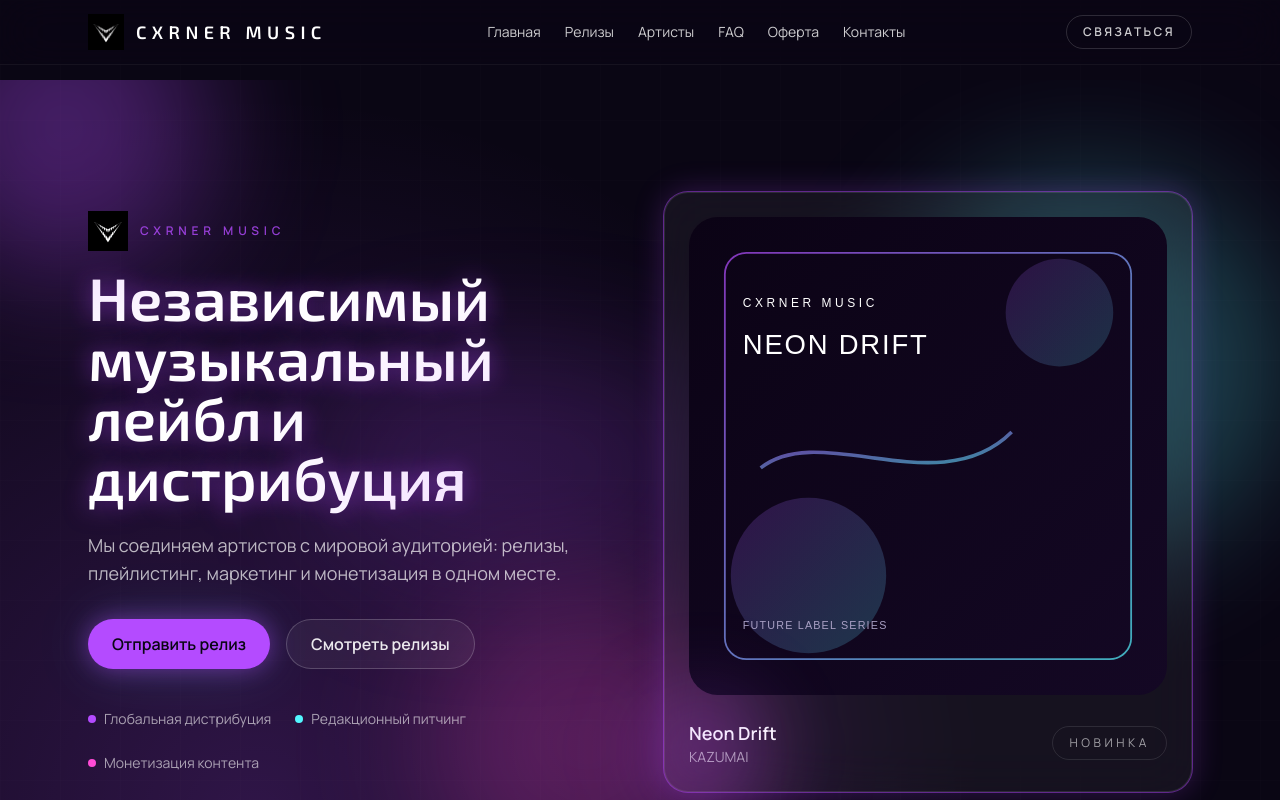
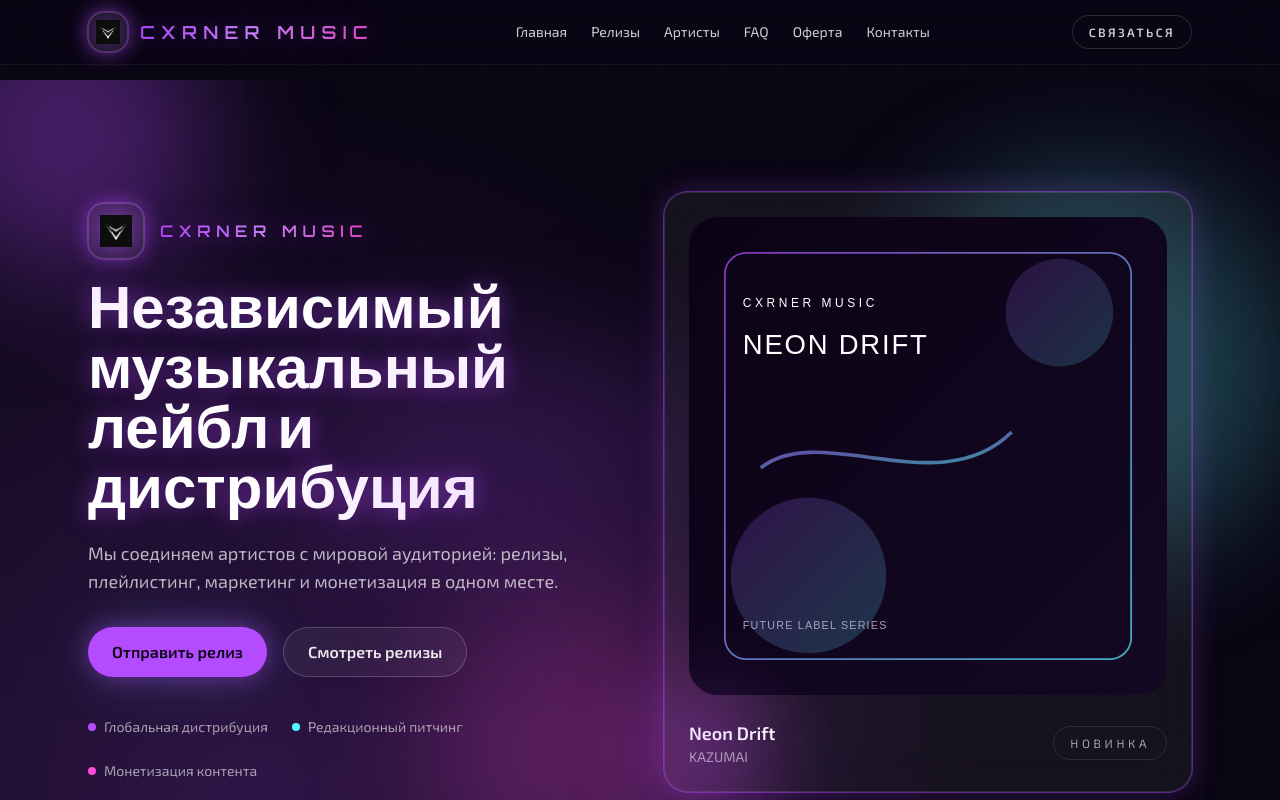
Before and after one commit to kazumaiq/cxrnermusic, a Next.js app: page / in a window 1280 px wide. Shown: the top 800 px of the page. Built offline with nearby package versions, Linux system fonts and the light colour scheme; no server answers.

Commit message:
Polish logo styling and update fonts

```diff
--- a/app/globals.css
+++ b/app/globals.css
@@ -69,8 +69,44 @@ body::before {
     opacity: 1;
   }
 
+  .logo-badge {
+    @apply relative flex items-center justify-center rounded-[16px] bg-white/5 border border-white/15 backdrop-blur-lg transition duration-300;
+    box-shadow: 0 0 0 1px rgba(180, 75, 255, 0.35), 0 0 22px rgba(180, 75, 255, 0.45);
+  }
+
+  .logo-badge::after {
+    content: "";
+    position: absolute;
+    inset: -6px;
+    border-radius: 20px;
+    background: radial-gradient(circle, rgba(180, 75, 255, 0.25), transparent 60%);
+    opacity: 0;
+    transition: opacity 0.3s ease;
+  }
+
+  .logo-badge:hover {
+    transform: translateY(-1px) scale(1.04);
+    box-shadow: 0 0 0 1px rgba(180, 75, 255, 0.55), 0 0 30px rgba(180, 75, 255, 0.6);
+  }
+
+  .logo-badge:hover::after,
+  .logo-badge:focus-visible::after {
+    opacity: 1;
+  }
+
+  .logo-img {
+    @apply object-contain mix-blend-screen;
+    filter: drop-shadow(0 0 12px rgba(180, 75, 255, 0.6));
+  }
+
   .text-glow {
     text-shadow: 0 0 24px rgba(180, 75, 255, 0.55);
+  }
+
+  .brand-text {
+    @apply font-display font-semibold tracking-[0.35em] text-transparent bg-clip-text;
+    background-image: linear-gradient(90deg, rgba(180, 75, 255, 0.95), rgba(210, 139, 255, 0.95), rgba(255, 75, 214, 0.9));
+    text-shadow: 0 0 28px rgba(180, 75, 255, 0.6);
   }
 
   .card-hover {
--- a/app/layout.tsx
+++ b/app/layout.tsx
@@ -1,7 +1,7 @@
 import type { Metadata } from "next";
 import type { ReactNode } from "react";
 import Script from "next/script";
-import { Exo_2, Manrope } from "next/font/google";
+import { Exo_2, Orbitron } from "next/font/google";
 import "./globals.css";
 import Header from "../components/Header";
 import Footer from "../components/Footer";
@@ -9,14 +9,14 @@ import Providers from "./providers";
 
 const SITE_URL = "https://cxrnermusic.vercel.app";
 
-const exo = Exo_2({
-  subsets: ["latin", "cyrillic"],
+const orbitron = Orbitron({
+  subsets: ["latin"],
   weight: ["400", "500", "600", "700"],
   variable: "--font-display",
   display: "swap",
 });
 
-const manrope = Manrope({
+const exo = Exo_2({
   subsets: ["latin", "cyrillic"],
   weight: ["300", "400", "500", "600", "700"],
   variable: "--font-body",
@@ -86,14 +86,14 @@ const jsonLd = {
   "@type": "Organization",
   name: "CXRNER MUSIC",
   url: SITE_URL,
-  logo: `${SITE_URL}/images/logo.png`,
+  logo: `${SITE_URL}/logo.png`,
   email: "cxrner.label@gmail.com",
   sameAs: ["https://t.me/kazumaiq", "https://t.me/moder_cxrner_bot"],
 };
 
 export default function RootLayout({ children }: { children: ReactNode }) {
   return (
-    <html lang="ru" className={`${exo.variable} ${manrope.variable}`}>
+    <html lang="ru" className={`${orbitron.variable} ${exo.variable}`}>
       <body className="min-h-screen bg-night">
         <Script
           id="json-ld-org"
--- a/app/page.tsx
+++ b/app/page.tsx
@@ -24,9 +24,18 @@ export default async function HomePage() {
           <div className="grid items-center gap-12 lg:grid-cols-2">
             <div>
               <Reveal>
-                <div className="flex items-center gap-3 text-xs font-semibold uppercase tracking-[0.4em] text-neon/80">
-                  <Image src="/images/logo.png" alt="Логотип CXRNER MUSIC" width={40} height={40} className="h-10 w-10" />
-                  CXRNER MUSIC
+                <div className="flex items-center gap-4">
+                  <span className="logo-badge h-12 w-12 md:h-14 md:w-14">
+                    <Image
+                      src="/logo.png"
+                      alt="Логотип CXRNER MUSIC"
+                      width={96}
+                      height={96}
+                      className="logo-img h-7 w-7 md:h-8 md:w-8"
+                      priority
+                    />
+                  </span>
+                  <span className="brand-text text-sm sm:text-base">CXRNER MUSIC</span>
                 </div>
               </Reveal>
               <RevealText
--- a/components/Footer.tsx
+++ b/components/Footer.tsx
@@ -8,8 +8,16 @@ export default function Footer() {
       <Container className="flex flex-col gap-6 text-sm text-white/70 md:flex-row md:items-center md:justify-between">
         <div>
           <div className="flex items-center gap-3">
-            <Image src="/images/logo.png" alt="CXRNER MUSIC" width={32} height={32} className="h-8 w-8" />
-            <p className="text-base font-semibold text-white font-display">CXRNER MUSIC</p>
+            <span className="logo-badge h-8 w-8">
+              <Image
+                src="/logo.png"
+                alt="CXRNER MUSIC"
+                width={56}
+                height={56}
+                className="logo-img h-4 w-4"
+              />
+            </span>
+            <p className="brand-text text-sm">CXRNER MUSIC</p>
           </div>
           <p className="mt-2 max-w-md">
             Независимый лейбл и дистрибуция для артистов, которые звучат иначе.
--- a/components/Header.tsx
+++ b/components/Header.tsx
@@ -15,9 +15,18 @@ export default function Header() {
   return (
     <header className="fixed top-0 z-50 w-full border-b border-white/5 bg-night/70 backdrop-blur-xl">
       <Container className="flex h-16 items-center justify-between">
-        <Link href="/" className="flex items-center gap-3 text-lg font-semibold tracking-[0.3em] text-white font-display">
-          <Image src="/images/logo.png" alt="CXRNER MUSIC" width={36} height={36} className="h-9 w-9" />
-          CXRNER MUSIC
+        <Link href="/" className="flex items-center gap-3">
+          <span className="logo-badge h-9 w-9 md:h-10 md:w-10">
+            <Image
+              src="/logo.png"
+              alt="CXRNER MUSIC"
+              width={64}
+              height={64}
+              className="logo-img h-5 w-5 md:h-6 md:w-6"
+              priority
+            />
+          </span>
+          <span className="brand-text text-sm sm:text-base md:text-lg">CXRNER MUSIC</span>
         </Link>
         <nav className="hidden items-center gap-6 text-sm text-white/80 md:flex">
           {navItems.map((item) => (
--- a/tailwind.config.ts
+++ b/tailwind.config.ts
@@ -17,7 +17,7 @@ const config: Config = {
         magenta: "#ff4bd6",
       },
       fontFamily: {
-        display: ["var(--font-display)", "sans-serif"],
+        display: ["var(--font-display)", "var(--font-body)", "sans-serif"],
         body: ["var(--font-body)", "sans-serif"],
       },
       boxShadow: {
```
Also changed, not shown: public/logo.png (added).
